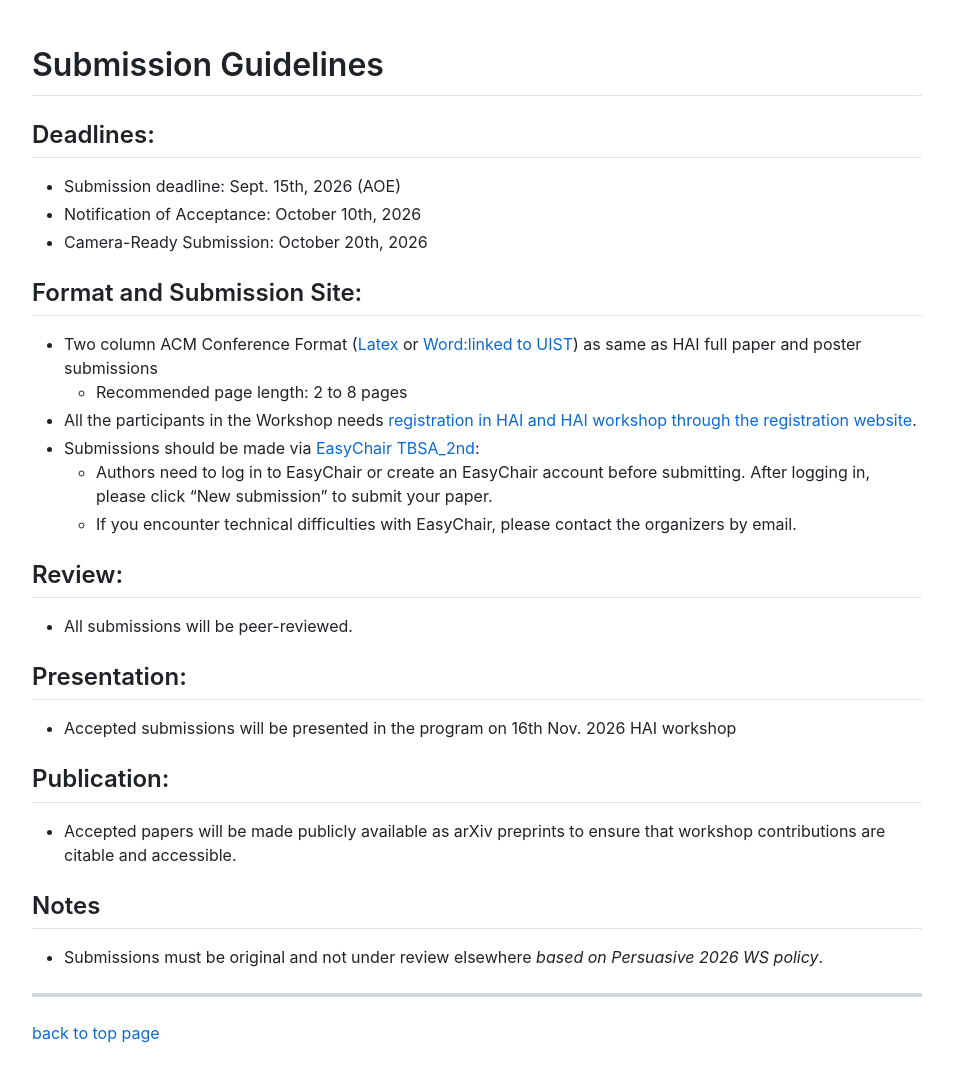
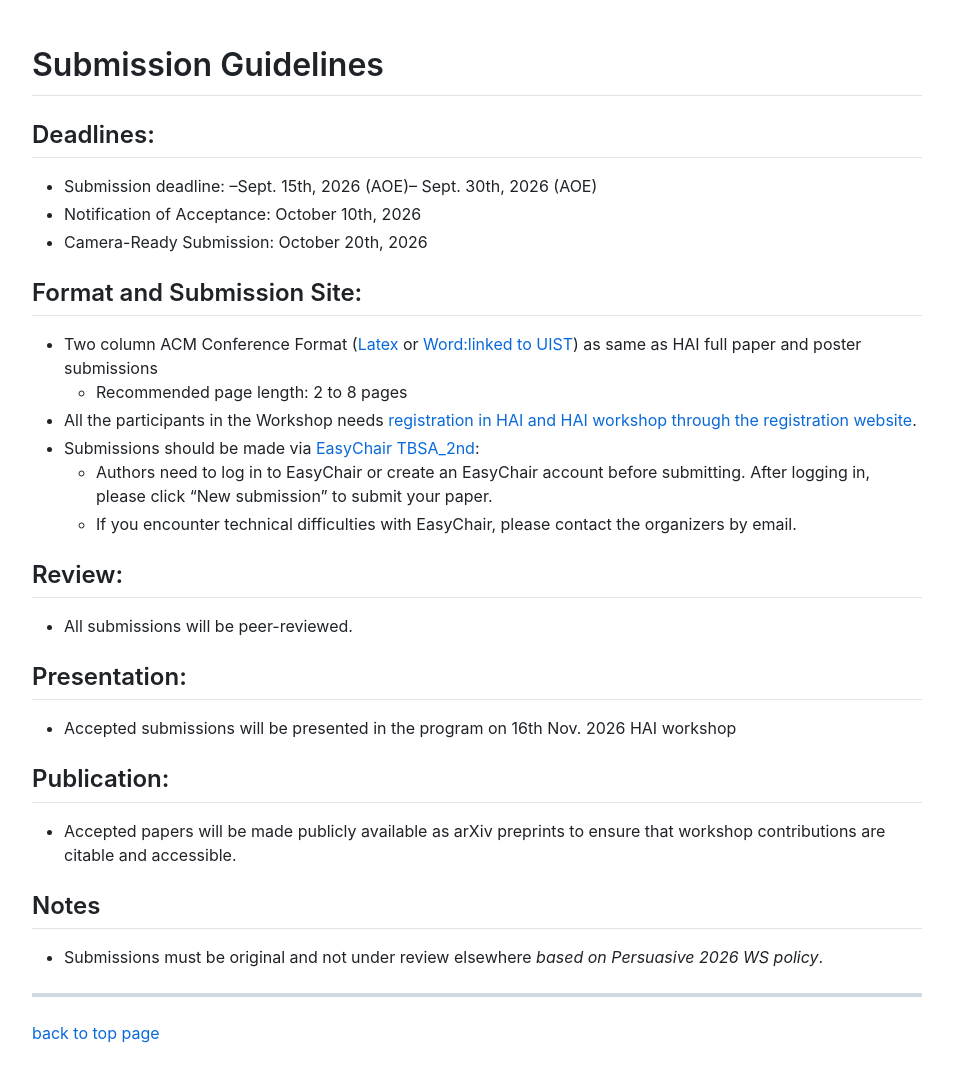
Before and after one commit to virtualcom-designlab/TBSA2026, a Jekyll site: the page built from submission.md, in a window 1280 px wide. Shown: the whole page, without its empty margins (163-1116 px from the left). Built offline with Jekyll 4.4.1, drawn with Linux system fonts in a browser that asks for light colours; our own code applies the rules of GitHub Pages for plain Markdown files.

Commit message:
Update submission.md

```diff
--- a/submission.md
+++ b/submission.md
@@ -2,7 +2,7 @@
 
 
 ## Deadlines:
-- Submission deadline: Sept. 15th, 2026 (AOE)
+- Submission deadline: --Sept. 15th, 2026 (AOE)-- Sept. 30th, 2026 (AOE)
 - Notification of Acceptance: October 10th, 2026
 - Camera-Ready Submission: October 20th, 2026
 
```
